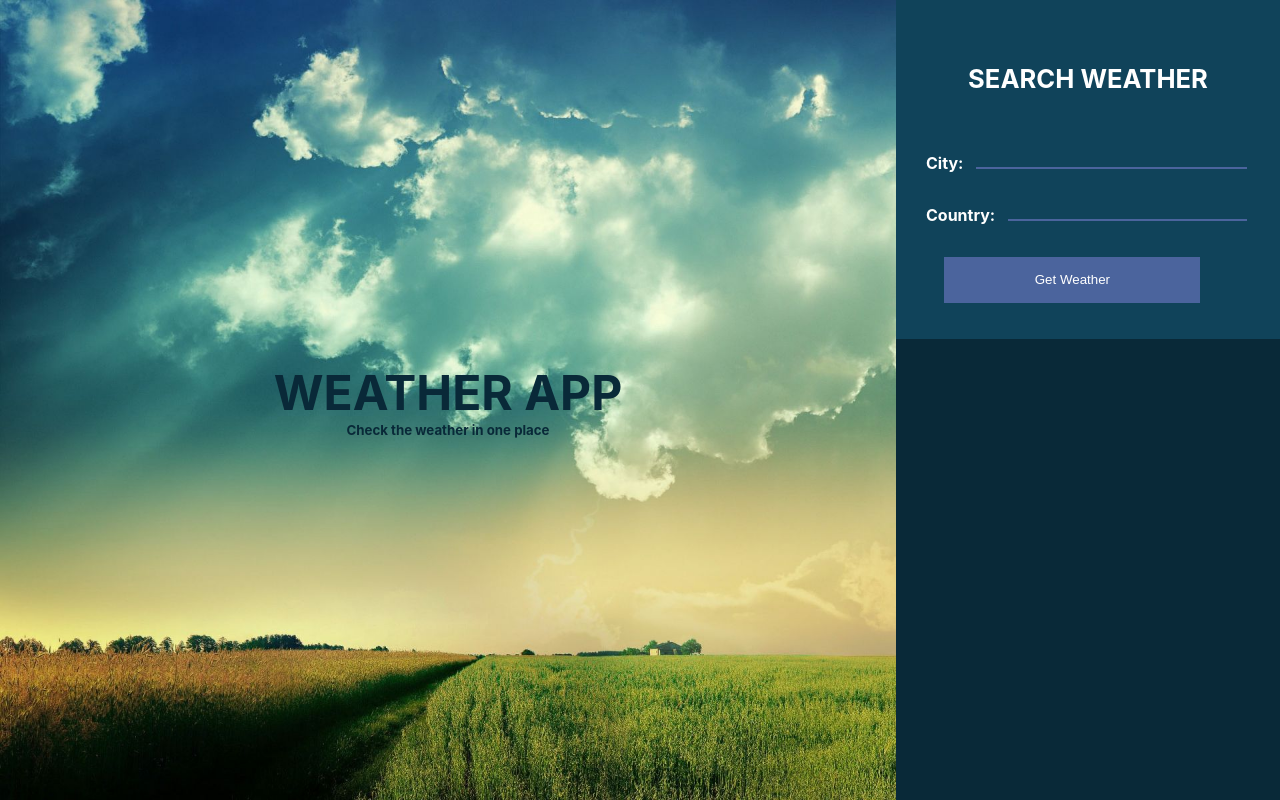
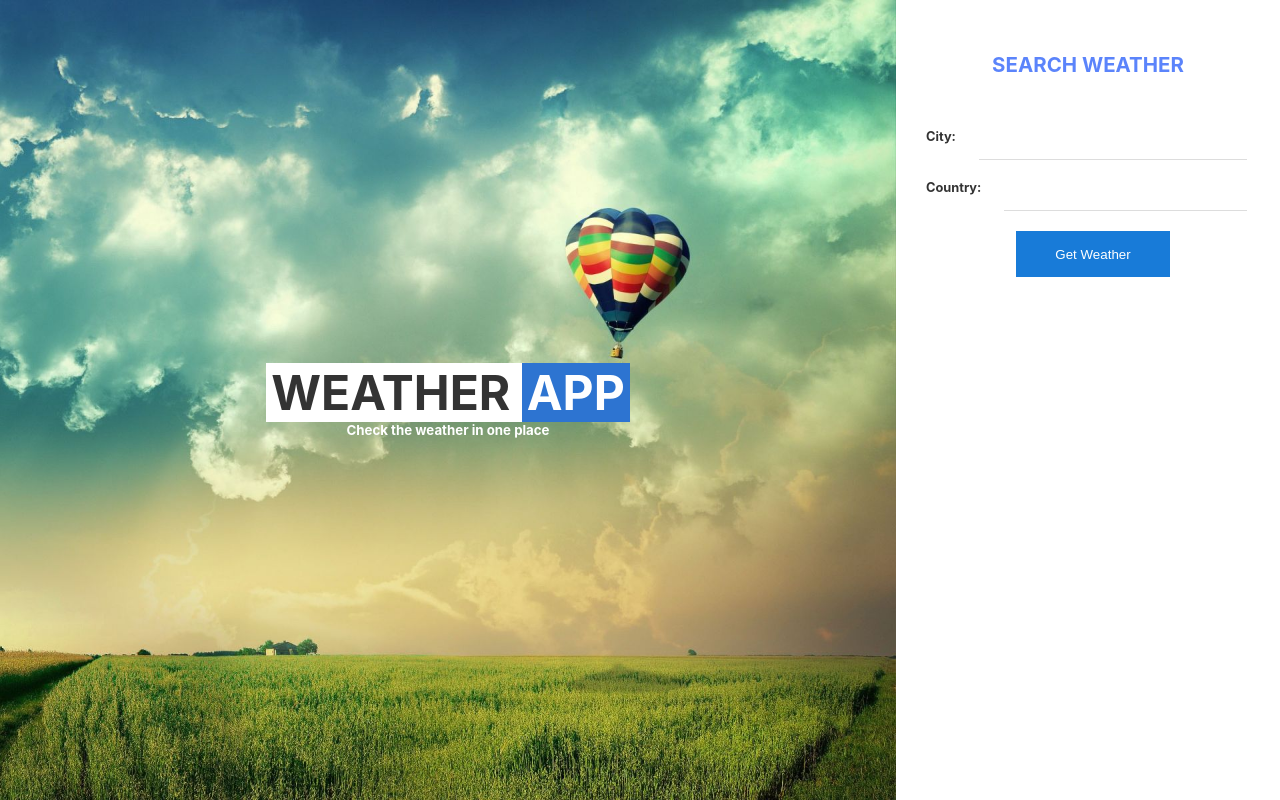
Before and after one commit to gt2rz/weather-app-react, a React (Create React App) app: page / in a window 1280 px wide. Built offline with nearby package versions, Linux system fonts and the light colour scheme; the HTML template or start-up script is replaced by a standard one.

Commit message:
Responsive 3

```diff
--- a/src/App.css
+++ b/src/App.css
@@ -5,7 +5,7 @@ body{
     padding: 0;
     display: flex;
     overflow: hidden;
-    background-color: #10435a;
+    background-color: #ffffff;
 }
 
 #root {
@@ -20,12 +20,12 @@ section {
     padding: 0;
     min-width: 100vw !important;
     display: flex;
-    background-color: #073a51;
-    color:#fff;
+    background-color: #ffffff;
+    color:rgb(63, 63, 63);
 }
 
 .title{
-  background: url('/img/bg.jpg') ;
+  background: url('/img/bg_2.jpg') center;
   background-size: cover;
   justify-content: center;
   align-items: center;
@@ -37,7 +37,15 @@ section {
 .title h1{
     font: size 2em;
     margin:0;
-    padding:0;
+    background-color: #fff;
+        padding-left: 5px;
+        color:#333;
+}
+
+.title h1 strong{
+    background-color: rgb(45, 116, 209);
+    padding:0 5px;
+    color:#fff;
 }
 
 .title h5{
@@ -49,52 +57,74 @@ form{
     display:flex;
     flex-direction: column;
     padding: 5px 10px;
-    background-color: #10435a;
+    background-color: #ffffff;
+    color:#333;
+    font-size: .8em;
 }
 
 form div{
     display:flex;
-    flex-direction: column;
+    flex-direction: row;
 }
 
-form h5{ display:none;}
+form h5{
+    display:flex;
+    font-size:1em;
+    align-self: left;
+    color:#5b84fb;
+    margin:0;
+    margin-top: 5px;
+}
 
 form input{
     width: 80vw;
+    height: 5vh;
+    //padding:0;
     border:0;
-    border-bottom: 2px solid #4b649d;
-    background-color: #10435a;
-    color:#fff;
+    border-bottom: 1px solid #ddd;
+    background-color: #fff;
+    color:rgb(61, 61, 61);
     margin:0vh 10vw;
     text-transform: uppercase;
     text-align: center;
 }
 
 form label{
-    margin:2vh 0;
+    padding: 0;
+    margin:2vh 0 0 0;
     font-weight: bold;
 }
 
 form button{
     height: 46px;
-    width:60vw;
-    background-color: #4b649d;
+    width:40vw;
+    background-color: #187bd8;
     color:#fff;
-    border: 2px solid #4b649d;
+    border: 2px solid #187bd8;
     cursor:pointer;
     margin: 2vh 4vw;
     align-self: center;
-    border-radius: 20px;
+    /* border-radius: 10px; */
 }
 
 .results{
     flex-direction: column;
-    color:#fff;
-    background-color: #092938
+    color:#333;
+    background-color: #fff;
+
 }
 
 .results h2{
-    display:none;
+    display:flex;
+    align-self: left;
+    color:#5b84fb;
+    margin:0;
+}
+
+.results ul{
+    margin:5px;
+    /* border: 2px solid #000; */
+    align-content: center;
 }
 
 .results li{
@@ -112,6 +142,25 @@ form button{
 .showNotMobile{
     display:hidden;
 }
+
+.weatherDetails{
+    border-top: 1px solid rgb(231, 231, 231);
+    margin:0;
+}
+
+.weatherDetails ul{
+    padding:0;
+}
+
+.weatherDetails h2{
+    justify-content: center;
+}
+
+.weatherDetails ul li{
+justify-content: center;
+}
+
+
 
 /* @media screen and (min-width: 600px) {
     header,footer{
@@ -132,57 +181,71 @@ form button{
     }
 
     .title{
-      background: url('/img/bg_2.jpg') ;
+      background: url('/img/bg_2.jpg') right;
       background-size: cover;
         flex-direction: column;
-      color:#092938;
+      color:#fff;
       min-width: 70vw !important;
     }
 
     .title h1{
         font-size:3em;
+        color:#333;
+        background-color: #fff;
+        padding-left: 5px;
+    }
+
+    .title h1 strong{
+        background-color: rgb(45, 116, 209);
+        padding:0 5px;
+        color:#fff;
     }
 
     form{
         display:flex;
         flex-direction: column;
         padding: 20px;
-        background-color: #10435a;
+        background-color: #fff;
     }
 
     form div{
         display:flex;
         flex-direction: row;
+        margin-top: 10px;
     }
 
     form h5{
         display:flex;
         font-size:1.6em;
         align-self: center;
+        color:#5b84fb;
+        margin:4vh;
     }
 
     form input{
         width: 30vw;
-        height: 20px;
+        height: 30px;
         margin:0vh 1vw;
         padding: 5px;
     }
 
     form label{
-        margin-left: 10px;
+        margin: 10px;
         font-weight: bold;
     }
 
     form button{
-        margin-left: 20px;
-        width:20vw;
+        width:12vw;
         border-radius: 0px;
+        margin: 20px 0 0 10px;
     }
+
 
     .results h2{
         display:flex;
         text-transform: uppercase;
         align-self: center;
+        color:#5b84fb;
     }
 
     .results li{
@@ -198,4 +261,9 @@ form button{
     .showNotMobile{
         display:flex;
     }
+
+    .weatherDetails{
+        border-top: 1px solid #ccc;
+        padding-top:5vh;
+    }
 }
--- a/src/App.js
+++ b/src/App.js
@@ -21,7 +21,7 @@ const App = () => {
   return (
     <div id="root">
       <section className="title">
-        <h1>WEATHER APP</h1>
+        <h1>WEATHER <strong>APP</strong></h1>
         <h5>Check the weather in one place  </h5>
       </section>
       <section className="results">
--- a/src/components/WeatherDetails.js
+++ b/src/components/WeatherDetails.js
@@ -22,7 +22,7 @@ const WeatherDetails = (props) => {
                 <li><strong>Temperature:</strong>{props.data.main.temp} °C</li>
                 <li><strong>Atmospheric pressure:</strong>{props.data.main.pressure} hPa</li>
                 <li><strong>Humidity:</strong>{props.data.main.humidity}%</li>
-                 <li className="showNotMobile"><strong>Minimum temperature (°C):</strong>{props.data.main.temp_min}</li>
+                 {/* <li className="showNotMobile"><strong>Minimum temperature (°C):</strong>{props.data.main.temp_min}</li> */}
                 {/* <li><strong>Maximun temperature (°C):</strong>{props.data.main.temp_max}</li> */}
                 <li><strong>Wind speed:</strong>{props.data.wind.speed} meter/sec</li>
                 {/* <li><strong>Wind direction:</strong>{props.data.wind.deg}°</li>    */}
```
